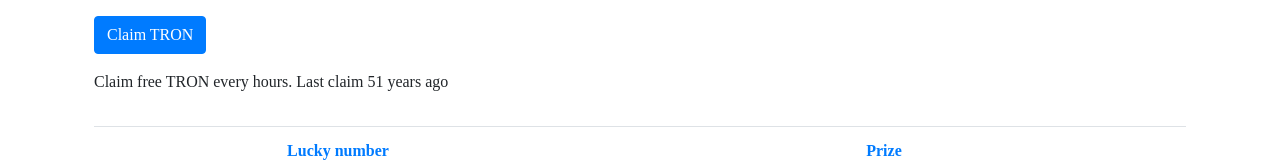
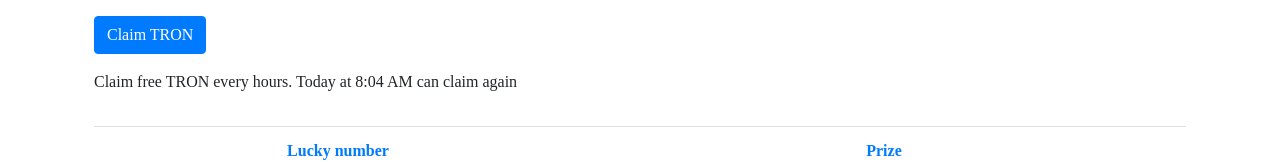
Before and after one commit to mhqb365/webdicebot-dice-fe, a Vue app: page / in a window 1280 px wide. Shown: the part 156-318 px from the top of the page. Built offline with nearby package versions, Linux system fonts and the light colour scheme; no server answers; sample sign-in values are in the browser's storage; a web font is replaced by a local one.

Commit message:
new-deploy

```diff
--- a/src/views/Home.vue
+++ b/src/views/Home.vue
@@ -16,11 +16,13 @@
         >
           Claim TRON
         </button>
-        <p>Claim free TRON every hours. Last claim {{ moment(lastTime).fromNow() }}</p>
+        <p>
+          Claim free TRON every hours.
+          {{ moment(nextTime).calendar() }} can claim again
+        </p>
       </div>
 
       <div class="col-12 mb-3">
-
         <table class="table table-striped text-center">
           <thead>
             <tr class="text-primary">
@@ -77,14 +79,13 @@
       isLoading: false,
       userName: "",
       balance: 0,
-      lastTime: 0,
+      nextTime: Date.now(),
     };
   },
   mounted: function () {
     this.userName = localStorage.getItem("userName");
     this.fetchProfile();
     this.check();
-    setInterval(() => this.check(), 6e4);
   },
   methods: {
     fetchProfile: function () {
@@ -110,7 +111,7 @@
       }).then((response) => {
         let data = response.data;
         // console.log(data);
-        this.lastTime = data.data.lastTime;
+        this.nextTime = data.data.nextTime;
       });
     },
     claim: function () {
```
